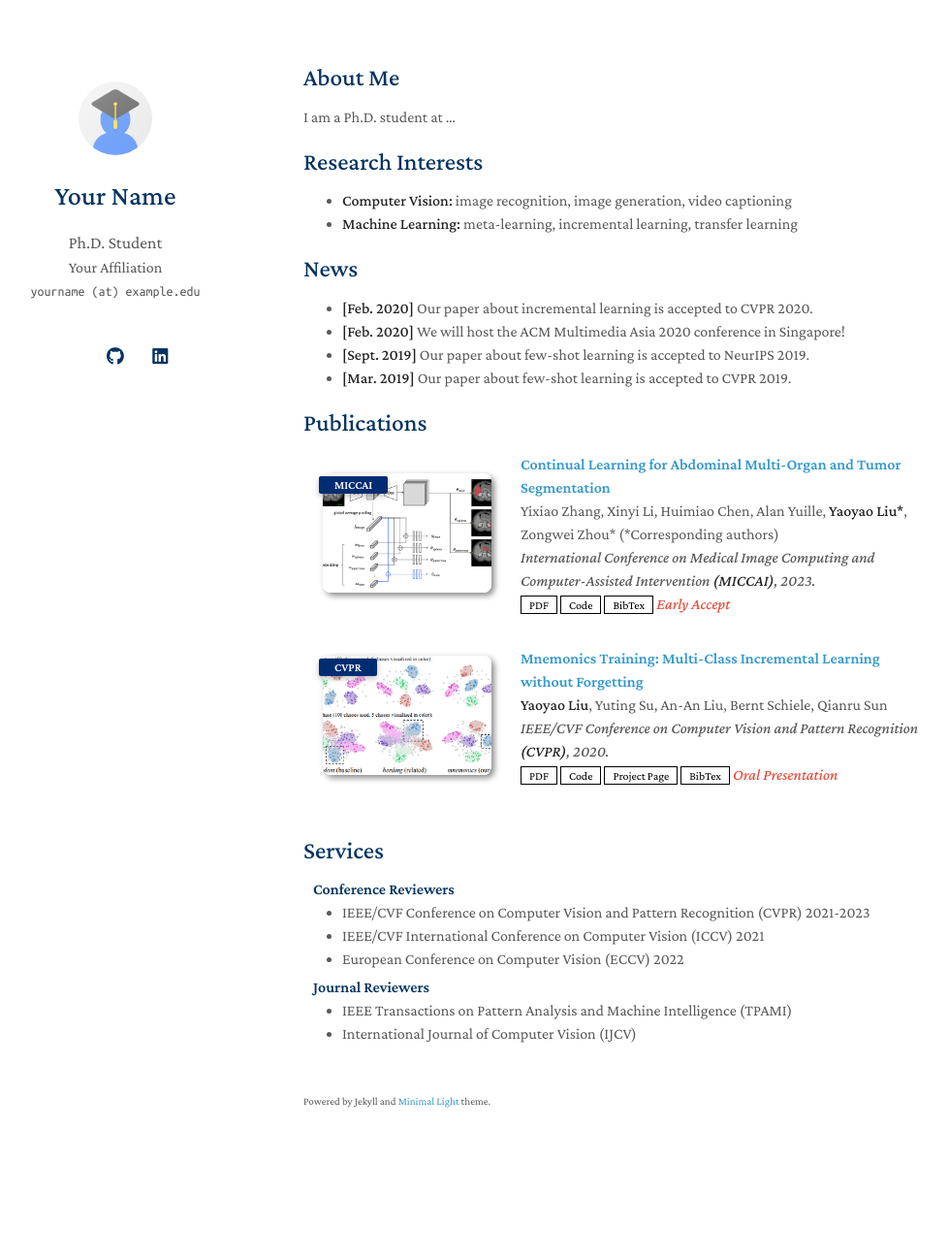
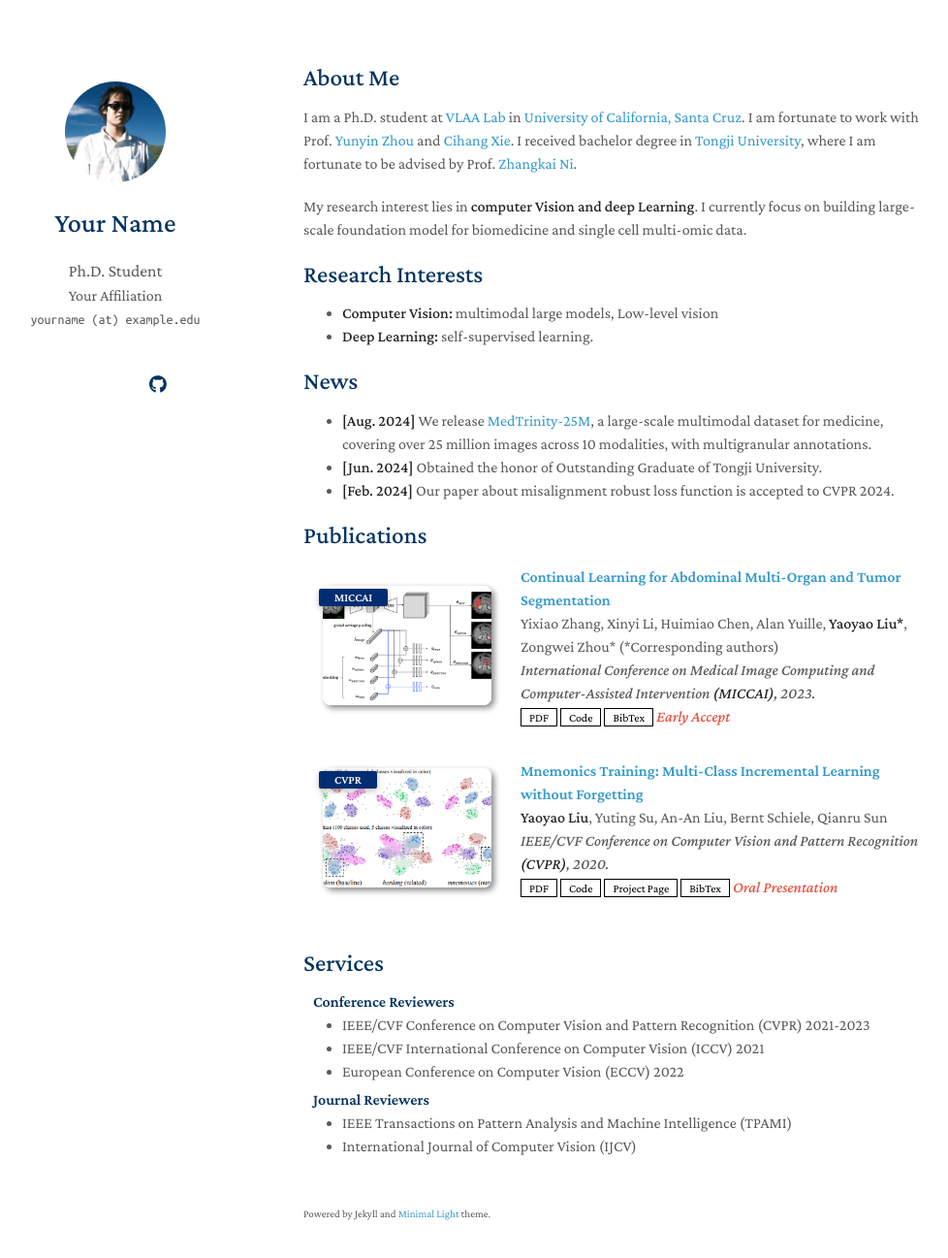
Before and after one commit to Chtholly17/Chtholly17.github.io, a Jekyll site: the page built from index.md, in a window 1280 px wide and 1332 px high. Shown: the top 1297 px of the window at 97% size, without its empty margins (157-1135 px from the left). Built offline with Jekyll 4.4.1, drawn with Linux system fonts in a browser that asks for light colours; a style sheet for code colours, icons or effects is not loaded; our own code applies the rules of GitHub Pages for plain Markdown files.

Commit message:
Basic info

```diff
--- a/_config.yml
+++ b/_config.yml
@@ -12,15 +12,13 @@ canonical: https://minimal-light-theme.yliu.me/
 
 # Links
 # If you don't need one of them, you may delete the corresponding line.
-google_scholar: https://scholar.google.com/
-cv_link: assets/files/curriculum_vitae.pdf
-github_link: https://github.com/
-linkedin: https://www.linkedin.com/
-twitter: https://twitter.com/
+google_scholar: https://scholar.google.com/citations?user=RSn2gykAAAAJ&hl=en
+cv_link: assets/files/CV.pdf
+github_link: https://github.com/Chtholly17
 
 # Images (e.g., your profile picture and your website's favicon)
 # "favicon" and "favicon_dark" are used for the light and dark modes, respectively.
-avatar: ./assets/img/avatar.png
+avatar: ./assets/img/avatar.jpg
 favicon: ./assets/img/favicon.png
 favicon_dark: ./assets/img/favicon-dark.png
 
--- a/index.md
+++ b/index.md
@@ -4,19 +4,20 @@ layout: homepage
 
 ## About Me
 
-I am a Ph.D. student at ...
+I am a Ph.D. student at [VLAA Lab](https://ucsc-vlaa.github.io/) in [University of California, Santa Cruz](https://www.ucsc.edu/). I am fortunate to work with Prof. [Yunyin Zhou](https://yuyinzhou.github.io/) and [Cihang Xie](https://cihangxie.github.io/). I received bachelor degree in [Tongji University](https://en.tongji.edu.cn/), where I am fortunate to be advised by Prof. [Zhangkai Ni](https://eezkni.github.io/).
+
+My research interest lies in **computer Vision and deep Learning**.  I currently focus on building large-scale foundation model for biomedicine and single cell multi-omic data.
 
 ## Research Interests
 
-- **Computer Vision:** image recognition, image generation, video captioning
-- **Machine Learning:** meta-learning, incremental learning, transfer learning
+- **Computer Vision:** multimodal large models, Low-level vision
+- **Deep Learning:** self-supervised learning.
 
 ## News
 
-- **[Feb. 2020]** Our paper about incremental learning is accepted to CVPR 2020.
-- **[Feb. 2020]** We will host the ACM Multimedia Asia 2020 conference in Singapore!
-- **[Sept. 2019]** Our paper about few-shot learning is accepted to NeurIPS 2019.
-- **[Mar. 2019]** Our paper about few-shot learning is accepted to CVPR 2019.
+- **[Aug. 2024]** We release [MedTrinity-25M](https://yunfeixie233.github.io/MedTrinity-25M/), a large-scale multimodal dataset for medicine, covering over 25 million images across 10 modalities, with multigranular annotations.
+- **[Jun. 2024]** Obtained the honor of Outstanding Graduate of Tongji University.
+- **[Feb. 2024]** Our paper about misalignment robust loss function is accepted to CVPR 2024.
 
 {% include_relative _includes/publications.md %}
 
```
Also changed, not shown: assets/img/avatar.jpg (added), 1 other file.
